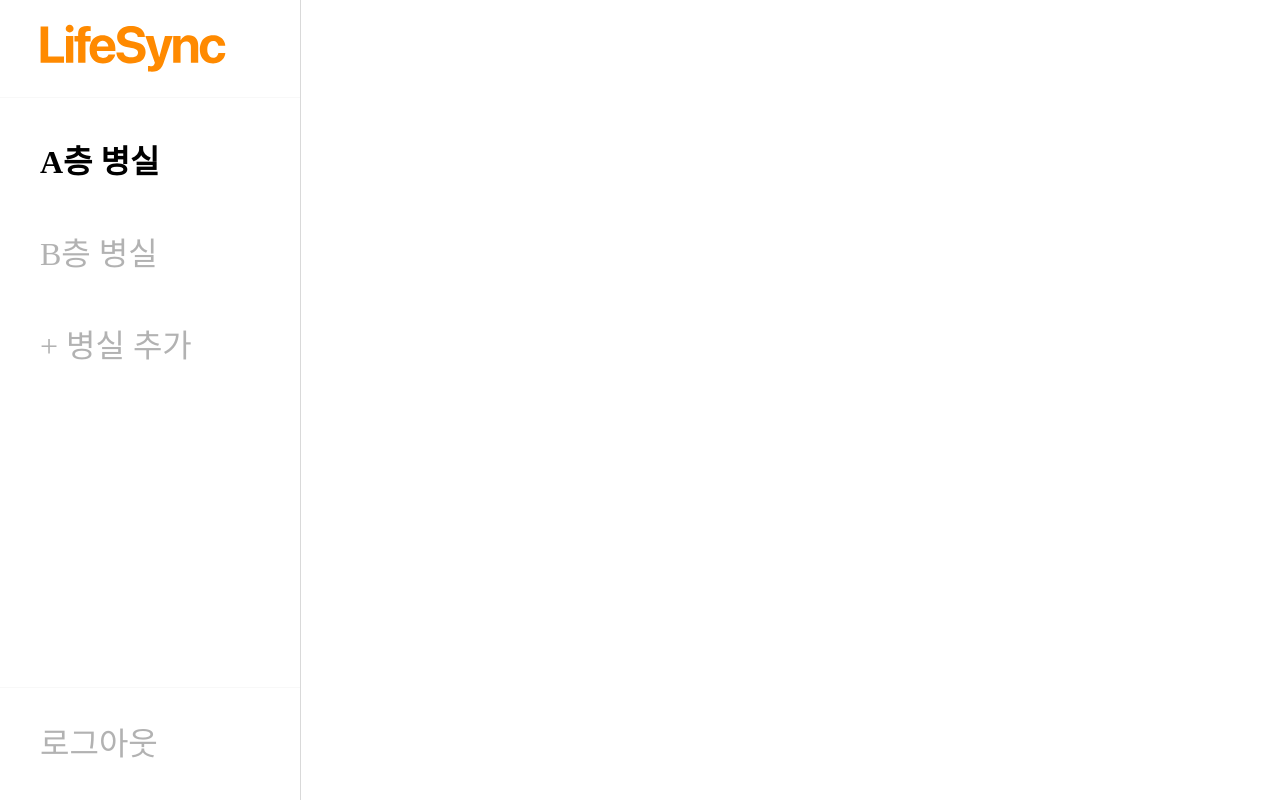
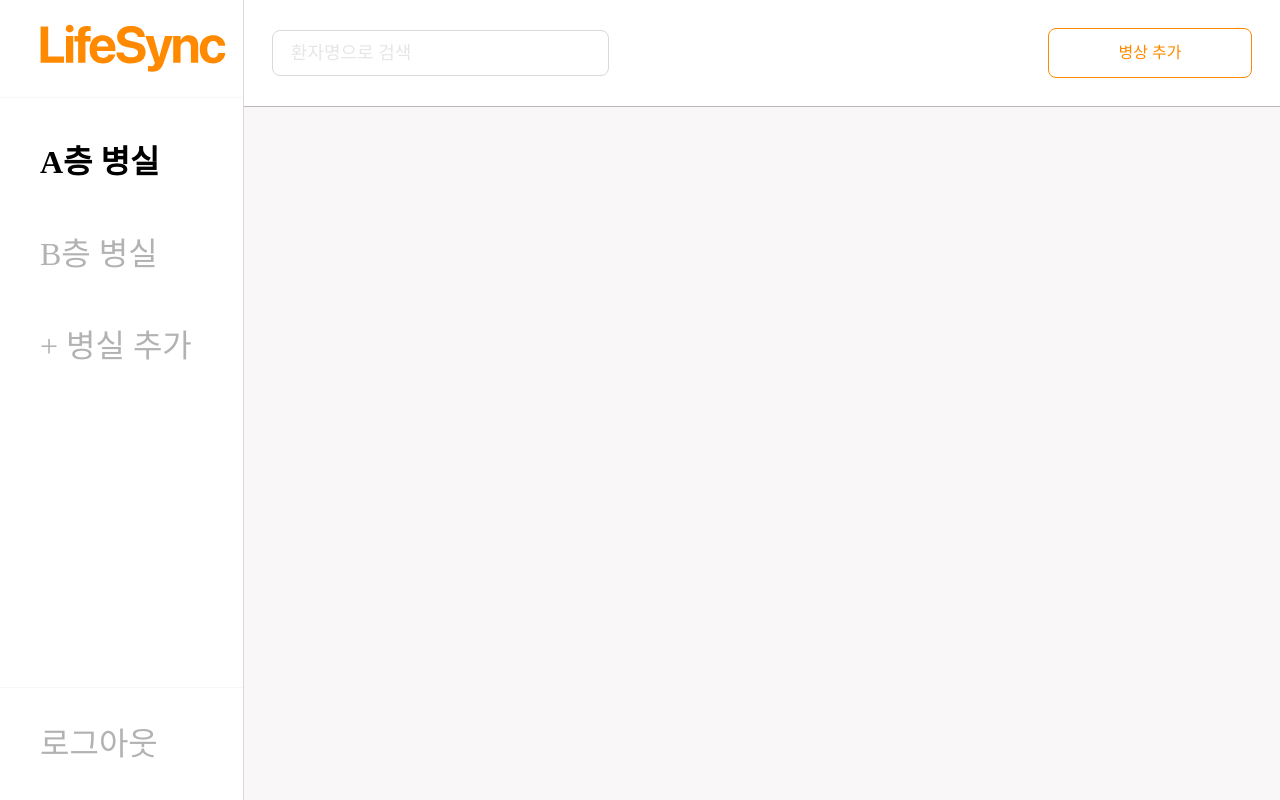
Before and after one commit to JuncSync/juncsync-admin-fe, a React (Vite) app: page / in a window 1280 px wide. Built offline with nearby package versions, Linux system fonts and the light colour scheme; what prettier-plugin-tailwindcss would draw is missing.

Commit message:
feat: Add HomePage Navbar

```diff
--- a/src/components/Common/Button/index.tsx
+++ b/src/components/Common/Button/index.tsx
@@ -22,6 +22,7 @@ const Button = ({
     fontColor: buttonType === 'Primary' ? 'text-white' : 'text-orange',
     borderRadius: size === 'lg' ? 'rounded-[8px]' : 'rounded-[6px]',
     padding: buttonType === 'Primary' ? 'py-[13px]' : 'py-[5.76px]',
+    border: buttonType === 'Secondary' && 'border border-solid border-orange',
   } as const;
   return (
     <button
--- a/src/components/Common/Input/index.tsx
+++ b/src/components/Common/Input/index.tsx
@@ -25,7 +25,7 @@ const Input = forwardRef<HTMLInputElement, Props>(
         onClick={onClick}
       >
         <input
-          className={`py-[13px] px-[17px] font-normal text-lg text-black bg-white border border-solid border-gray rounded-lg placeholder-black placeholder-opacity-[0.1] ${classNames(
+          className={`font-normal text-lg text-black bg-white border border-solid border-gray rounded-lg placeholder-black placeholder-opacity-[0.1] ${classNames(
             {
               'cursor-not-allowed': disabled,
             },
--- a/src/pageComponents/HomePageMain.tsx
+++ b/src/pageComponents/HomePageMain.tsx
@@ -1,8 +1,10 @@
+import Button from '@/components/Common/Button';
+import Input from '@/components/Common/Input';
 import Sidebar from '@/components/Common/Sidebar';
 
 const HomePageMain = () => {
   return (
-    <div>
+    <div className="flex">
       <Sidebar>
         <div className="w-full pl-[40px] flex flex-col items-start gap-[44px] mt-[40px]">
           <button className="text-black font-semibold text-[32px]">
@@ -16,6 +18,22 @@ const HomePageMain = () => {
           </button>
         </div>
       </Sidebar>
+      <div className="w-full flex flex-col">
+        <nav className="w-full p-[28px] flex items-center justify-between border-b-[1px] border-solid border-[#B8B8B8]">
+          <Input
+            type="search"
+            placeholder="환자명으로 검색"
+            inputClassName="w-[337px] py-[8px] px-[18px]"
+          />
+          <Button
+            text="병상 추가"
+            buttonType="Secondary"
+            size="lg"
+            customClassName="w-[204px] h-[50px]"
+          />
+        </nav>
+        <main className="w-full flex-1 bg-[#F9F7F7]"></main>
+      </div>
     </div>
   );
 };
--- a/src/pageComponents/login/LoginPageMain.tsx
+++ b/src/pageComponents/login/LoginPageMain.tsx
@@ -37,7 +37,7 @@ const LoginPageMain = () => {
         <div className="w-full flex flex-col gap-[15.47px] mt-[36.49px]">
           <Input
             placeholder="ID"
-            inputClassName="w-full"
+            inputClassName="w-full py-[13px] px-[17px]"
             autoFocus
             value={form.id}
             onChange={onChange}
@@ -45,7 +45,7 @@ const LoginPageMain = () => {
           />
           <Input
             placeholder="PW"
-            inputClassName="w-full"
+            inputClassName="w-full py-[13px] px-[17px]"
             value={form.pw}
             onChange={onChange}
             name="pw"
```
